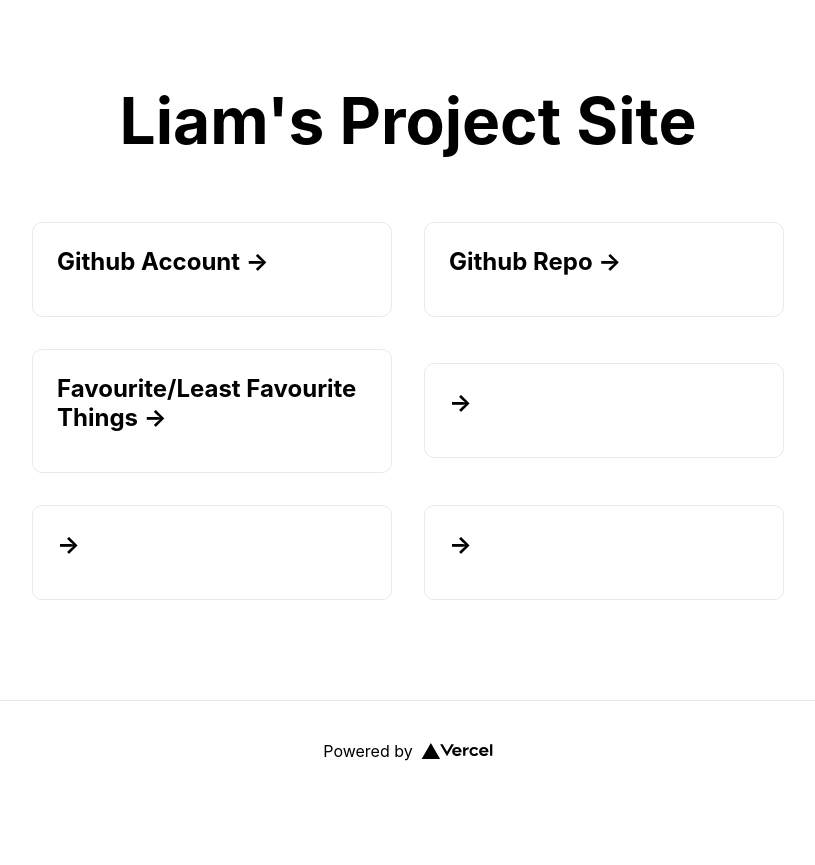
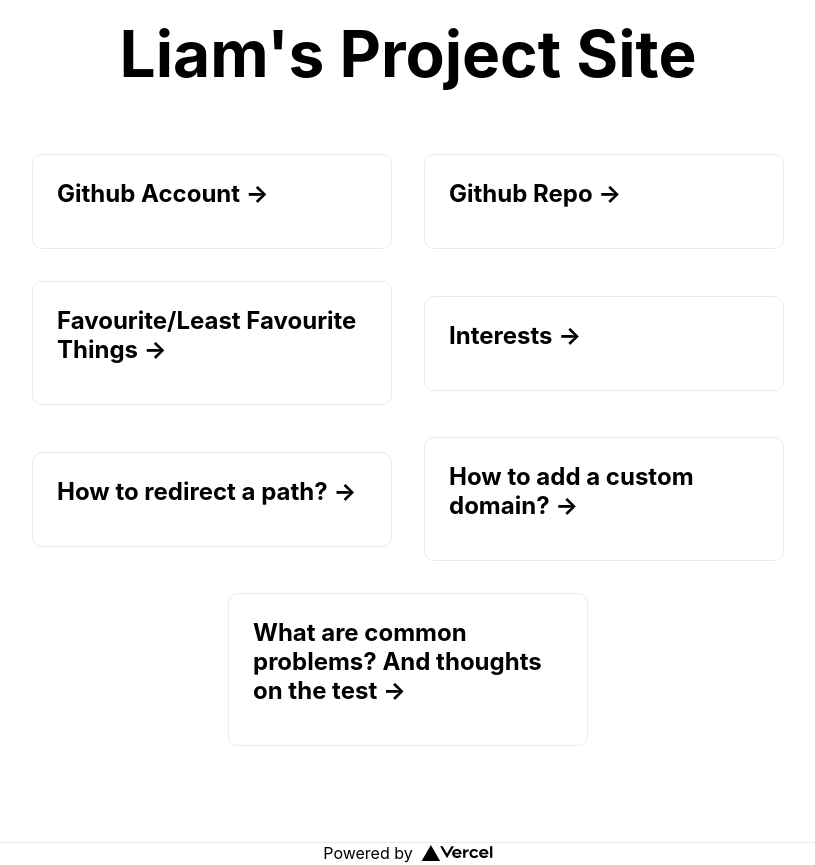
Before and after one commit to licrow/nextjs, a Next.js app: page / in a window 1280 px wide. Shown: the whole page, without its empty margins (232-1047 px from the left). Before the commit the page ends 800 px from the top, so only its background shows below. Built offline with nearby package versions, Linux system fonts and the light colour scheme.

Commit message:
Update index.js

```diff
--- a/pages/index.js
+++ b/pages/index.js
@@ -6,7 +6,7 @@ export default function Home() {
   return (
     <div className={styles.container}>
       <Head>
-        <title>Create Next App</title>
+        <title>Liam&#39;s Project Site</title>
         <meta name="description" content="Generated by create next app" />
         <link rel="icon" href="/favicon.ico" />
       </Head>
@@ -33,10 +33,27 @@ export default function Home() {
           </a>
 
           <a
-            href="https://vercel.com/new?utm_source=create-next-app&utm_medium=default-template&utm_campaign=create-next-app"
+            href="https://www.evangelionunit.one/interests"
             className={styles.card}
           >
-            <h2> &rarr;</h2>
+            <h2>Interests &rarr;</h2>
+            <p>
+            </p>
+          </a>
+
+          <a
+            href="https://www.evangelionunit.one/redirect"
+            className={styles.card}
+          >
+            <h2>How to redirect a path? &rarr;</h2>
+            <p></p>
+          </a>
+
+          <a
+            href="https://www.evangelionunit.one/domain"
+            className={styles.card}
+          >
+            <h2>How to add a custom domain? &rarr;</h2>
             <p>
             </p>
           </a>
@@ -45,17 +62,8 @@ export default function Home() {
             href="https://github.com/vercel/next.js/tree/master/examples"
             className={styles.card}
           >
-            <h2> &rarr;</h2>
+            <h2>What are common problems? And thoughts on the test &rarr;</h2>
             <p></p>
-          </a>
-
-          <a
-            href="https://vercel.com/new?utm_source=create-next-app&utm_medium=default-template&utm_campaign=create-next-app"
-            className={styles.card}
-          >
-            <h2> &rarr;</h2>
-            <p>
-            </p>
           </a>
         </div>
       </main>
```
